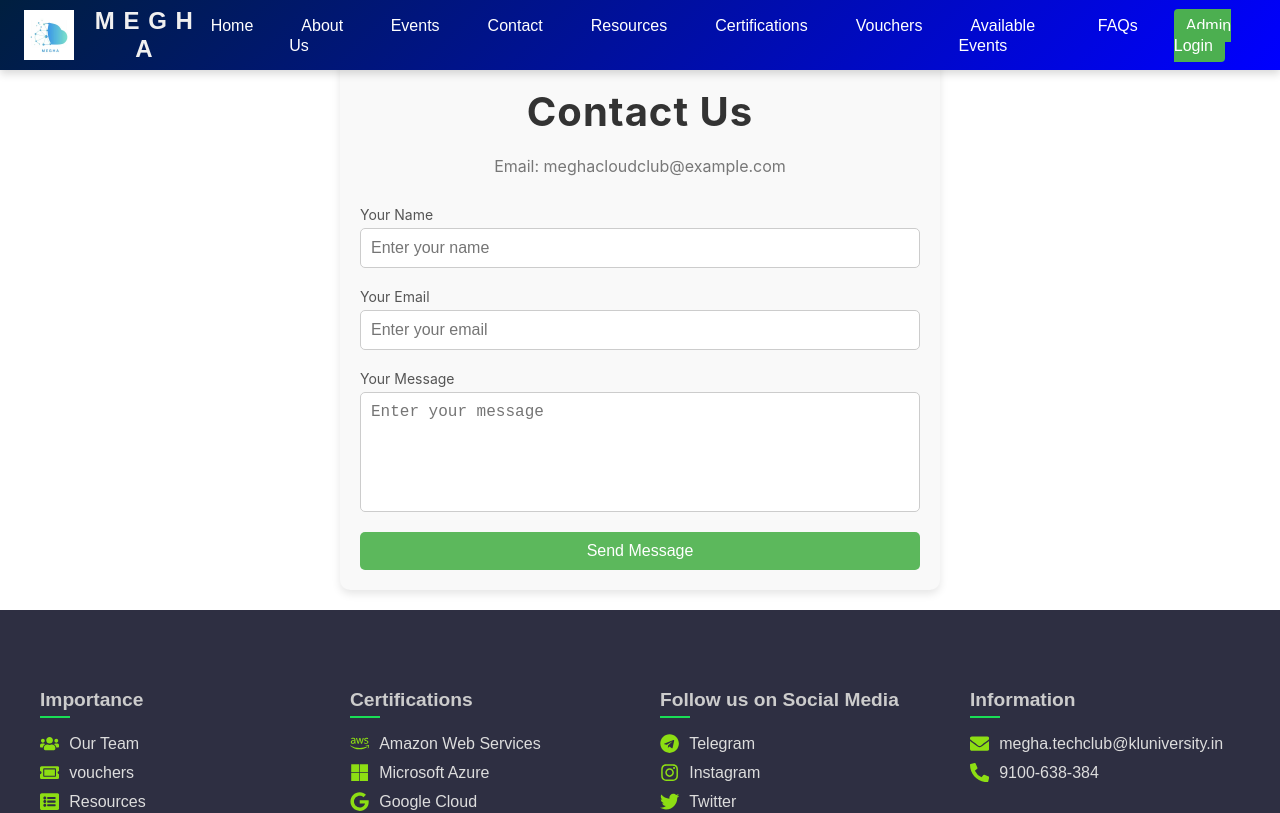
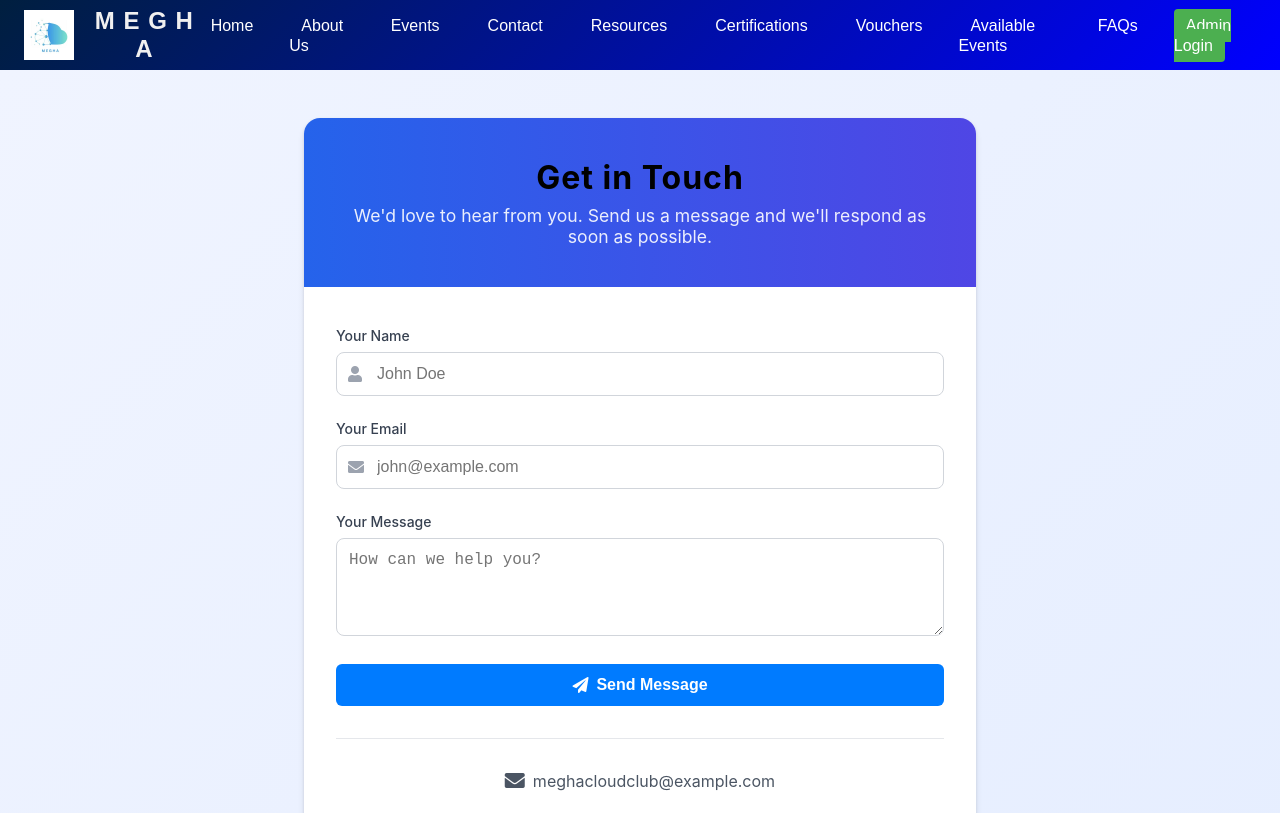
Before and after one commit to dhanushgubba/MeghaWebsite, a React (Create React App) app: page /contact in a window 1280 px wide. Shown: the top 813 px of the page. Built offline with nearby package versions, Linux system fonts and the light colour scheme.

Commit message:
UPDATED THE UI

```diff
--- a/src/components/Navbar.css
+++ b/src/components/Navbar.css
@@ -7,7 +7,6 @@
   justify-content: space-between;
   align-items: center;
   box-shadow: 0 4px 8px rgba(0, 0, 0, 0.15);
-  position: fixed;
   top: 0;
   width: 100%;
   z-index: 1000;
--- a/src/pages/Contact.css
+++ b/src/pages/Contact.css
@@ -1,84 +1,188 @@
-/* General container styling */
-.contact-container {
-    max-width: 600px;
-    margin: 20px auto;
-    padding: 20px;
-    background-color: #f9f9f9;
-    border-radius: 10px;
-    box-shadow: 0px 4px 8px rgba(0, 0, 0, 0.1);
+/* Contact page wrapper */
+.contact-wrapper {
+  min-height: 100vh;
+  background: linear-gradient(135deg, #f0f4ff 0%, #e6eeff 100%);
+  padding: 3rem 1rem;
 }
 
-
-/* Header and text */
-.contact-container h1 {
-    text-align: center;
-    color: #333;
-    margin-bottom: 20px;
+/* Main container */
+.contact-container {
+  max-width: 42rem;
+  margin: 0 auto;
 }
 
-.contact-container p {
+/* Card styling */
+.contact-card {
+  background: white;
+  border-radius: 1rem;
+  overflow: hidden;
+  box-shadow: 0 4px 6px rgba(0, 0, 0, 0.1), 0 1px 3px rgba(0, 0, 0, 0.08);
+}
+
+/* Header section */
+.contact-header {
+  background: linear-gradient(to right, #2563eb, #4f46e5);
+  padding: 2.5rem 2rem;
+  color: white;
   text-align: center;
-    color: #777;
-    margin-bottom: 30px;
+}
+
+.contact-header h2 {
+  font-size: 2rem;
+  font-weight: bold;
+  margin: 0 0 0.5rem 0;
+}
+
+.contact-header p {
+  color: rgba(255, 255, 255, 0.9);
+  margin: 0;
+  font-size: 1.1rem;
+}
+
+/* Form container */
+.contact-form-container {
+  padding: 2.5rem 2rem;
 }
 
 /* Form styling */
-.contact-container form {
-    display: flex;
-    flex-direction: column;
+.form-group {
+  margin-bottom: 1.5rem;
 }
 
-.contact-container label {
-    margin-bottom: 5px;
-    color: #555;
-    font-size: 14px;
+.form-group label {
+  display: block;
+  font-size: 0.875rem;
+  font-weight: 500;
+  color: #374151;
+  margin-bottom: 0.5rem;
+}
+
+/* Input with icon container */
+.input-with-icon {
+  position: relative;
+}
+
+.input-icon {
+  position: absolute;
+  left: 0.75rem;
+  top: 50%;
+  transform: translateY(-50%);
+  color: #9ca3af;
+  font-size: 1rem;
 }
 
 /* Input fields */
-.contact-container input[type="text"],
-.contact-container input[type="email"],
-.contact-container textarea {
+.input-with-icon input,
+.form-group textarea {
   width: 100%;
-    padding: 10px;
-    margin-bottom: 20px;
-    border-radius: 5px;
-    border: 1px solid #ccc;
-    font-size: 16px;
-    color: #333;
+  padding: 0.75rem;
+  border: 1px solid #d1d5db;
+  border-radius: 0.5rem;
+  font-size: 1rem;
+  transition: all 0.2s;
 }
 
-.contact-container input:focus,
-.contact-container textarea:focus {
-    border-color: #5cb85c;
-    outline: none;
+.input-with-icon input {
+  padding-left: 2.5rem;
 }
 
-/* Textarea styling */
-.contact-container textarea {
-    resize: none;
-    height: 120px;
+.input-with-icon input:focus,
+.form-group textarea:focus {
+  outline: none;
+  border-color: #2563eb;
+  box-shadow: 0 0 0 3px rgba(37, 99, 235, 0.1);
 }
 
-/* Button styling */
-.contact-container button {
-    padding: 10px 20px;
-    background-color: #5cb85c;
+/* Submit button */
+.submit-button {
+  width: 100%;
+  display: flex;
+  align-items: center;
+  justify-content: center;
+  padding: 0.75rem 1rem;
+  background-color: #2563eb;
   color: white;
   border: none;
-    border-radius: 5px;
-    font-size: 16px;
+  border-radius: 0.5rem;
+  font-size: 0.875rem;
+  font-weight: 500;
   cursor: pointer;
-    transition: background-color 0.3s ease;
+  transition: all 0.2s;
 }
 
-.contact-container button:hover {
-    background-color: #4cae4c;
+.submit-button:hover {
+  background-color: #1d4ed8;
+}
+
+.submit-button:focus {
+  outline: none;
+  box-shadow: 0 0 0 3px rgba(37, 99, 235, 0.5);
+}
+
+.submit-button.submitting {
+  opacity: 0.75;
+  cursor: not-allowed;
+}
+
+.button-icon {
+  margin-right: 0.5rem;
+  font-size: 1rem;
 }
 
 /* Status message */
-.contact-container p.status-message {
+.status-message {
+  margin-top: 1rem;
+  padding: 1rem;
+  border-radius: 0.5rem;
   text-align: center;
-    margin-top: 20px;
-    color: green;
-    font-size: 16px;
 }
+
+.status-message.success {
+  background-color: #ecfdf5;
+  color: #065f46;
+}
+
+.status-message.error {
+  background-color: #fef2f2;
+  color: #991b1b;
+}
+
+/* Contact info section */
+.contact-info {
+  margin-top: 2rem;
+  padding-top: 2rem;
+  border-top: 1px solid #e5e7eb;
+  text-align: center;
+}
+
+.email-link {
+  display: inline-flex;
+  align-items: center;
+  color: #4b5563;
+  text-decoration: none;
+  transition: color 0.2s;
+}
+
+.email-link:hover {
+  color: #2563eb;
+}
+
+.email-icon {
+  margin-right: 0.5rem;
+  font-size: 1.25rem;
+}
+
+/* Responsive adjustments */
+@media (max-width: 640px) {
+  .contact-wrapper {
+    padding: 1rem;
+  }
+
+  .contact-header {
+    padding: 2rem 1.5rem;
+  }
+
+  .contact-form-container {
+    padding: 1.5rem;
+  }
+}
--- a/src/pages/Contact.js
+++ b/src/pages/Contact.js
@@ -1,114 +1,166 @@
 import React, { useState } from 'react';
-import './Contact.css'; // Importing the CSS file
+import './Contact.css';
 
-const Contact = () => {
+function Contact() {
   const [formData, setFormData] = useState({
     name: '',
     email: '',
     message: '',
   });
-  const [statusMessage, setStatusMessage] = useState('');
-  const [isSubmitting, setIsSubmitting] = useState(false); // To manage submit state
+  const [status, setStatus] = useState({ type: '', message: '' });
+  const [isSubmitting, setIsSubmitting] = useState(false);
 
   const handleChange = (e) => {
     const { name, value } = e.target;
-    setFormData({
-      ...formData,
+    setFormData((prev) => ({
+      ...prev,
       [name]: value,
-    });
+    }));
   };
 
   const handleSubmit = async (e) => {
     e.preventDefault();
+    setIsSubmitting(true);
+    setStatus({ type: '', message: '' });
 
-    const { name, email, message } = formData;
-
-    if (name === '' || email === '' || message === '') {
-      setStatusMessage('All fields are required.');
-      return;
-    }
-
-    setIsSubmitting(true);
     try {
       const response = await fetch(
         'https://megha-app.onrender.com/contact/submit',
         {
           method: 'POST',
-          headers: {
-            'Content-Type': 'application/json',
-          },
-          body: JSON.stringify({
-            name,
-            email,
-            message,
-          }),
+          headers: { 'Content-Type': 'application/json' },
+          body: JSON.stringify(formData),
         }
       );
 
       if (response.ok) {
-        setStatusMessage('Message sent successfully!');
-        setFormData({
-          name: '',
-          email: '',
-          message: '',
+        setStatus({
+          type: 'success',
+          message: 'Thank you! Your message has been sent successfully.',
         });
+        setFormData({ name: '', email: '', message: '' });
       } else {
-        setStatusMessage('Failed to send the message. Please try again later.');
+        setStatus({
+          type: 'error',
+          message: 'Failed to send message. Please try again.',
+        });
       }
     } catch (error) {
-      setStatusMessage('Error sending the message. Please try again.');
+      setStatus({
+        type: 'error',
+        message: 'An error occurred. Please try again later.',
+      });
     } finally {
       setIsSubmitting(false);
     }
   };
 
   return (
+    <div className="contact-wrapper">
       <div className="contact-container">
-      <br />
-      <h1>Contact Us</h1>
-      <p>Email: meghacloudclub@example.com</p>
+        <div className="contact-card">
+          {/* Header Section */}
+          <div className="contact-header">
+            <h2>Get in Touch</h2>
+            <p>
+              We'd love to hear from you. Send us a message and we'll respond as
+              soon as possible.
+            </p>
+          </div>
 
+          {/* Form Section */}
+          <div className="contact-form-container">
             <form onSubmit={handleSubmit}>
+              {/* Name Input */}
+              <div className="form-group">
                 <label htmlFor="name">Your Name</label>
+                <div className="input-with-icon">
+                  <i className="fas fa-user input-icon"></i>
                   <input
                     type="text"
+                    name="name"
                     id="name"
-          name="name"
                     value={formData.name}
                     onChange={handleChange}
-          placeholder="Enter your name"
+                    placeholder="John Doe"
                     required
                   />
+                </div>
+              </div>
 
+              {/* Email Input */}
+              <div className="form-group">
                 <label htmlFor="email">Your Email</label>
+                <div className="input-with-icon">
+                  <i className="fas fa-envelope input-icon"></i>
                   <input
                     type="email"
+                    name="email"
                     id="email"
-          name="email"
                     value={formData.email}
                     onChange={handleChange}
-          placeholder="Enter your email"
+                    placeholder="john@example.com"
                     required
                   />
+                </div>
+              </div>
 
+              {/* Message Input */}
+              <div className="form-group">
                 <label htmlFor="message">Your Message</label>
                 <textarea
+                  name="message"
                   id="message"
-          name="message"
                   value={formData.message}
                   onChange={handleChange}
-          placeholder="Enter your message"
-          rows="5"
+                  placeholder="How can we help you?"
+                  rows="4"
                   required
                 />
+              </div>
 
-        <button type="submit" disabled={isSubmitting}>
+              {/* Submit Button */}
+              <button
+                type="submit"
+                disabled={isSubmitting}
+                className={`submit-button ${isSubmitting ? 'submitting' : ''}`}
+              >
+                {isSubmitting ? (
+                  <>
+                    <i className="fas fa-spinner fa-spin button-icon"></i>
+                    Sending...
+                  </>
+                ) : (
+                  <>
+                    <i className="fas fa-paper-plane button-icon"></i>
                     Send Message
+                  </>
+                )}
               </button>
+
+              {/* Status Message */}
+              {status.message && (
+                <div className={`status-message ${status.type}`}>
+                  {status.message}
+                </div>
+              )}
             </form>
-      {statusMessage && <p className="status-message">{statusMessage}</p>}
+
+            {/* Contact Info */}
+            <div className="contact-info">
+              <a
+                href="mailto:meghacloudclub@example.com"
+                className="email-link"
+              >
+                <i className="fas fa-envelope email-icon"></i>
+                meghacloudclub@example.com
+              </a>
+            </div>
+          </div>
+        </div>
+      </div>
     </div>
   );
-};
+}
 
 export default Contact;
```
Lines whose indentation alone changed are shown as unchanged.
